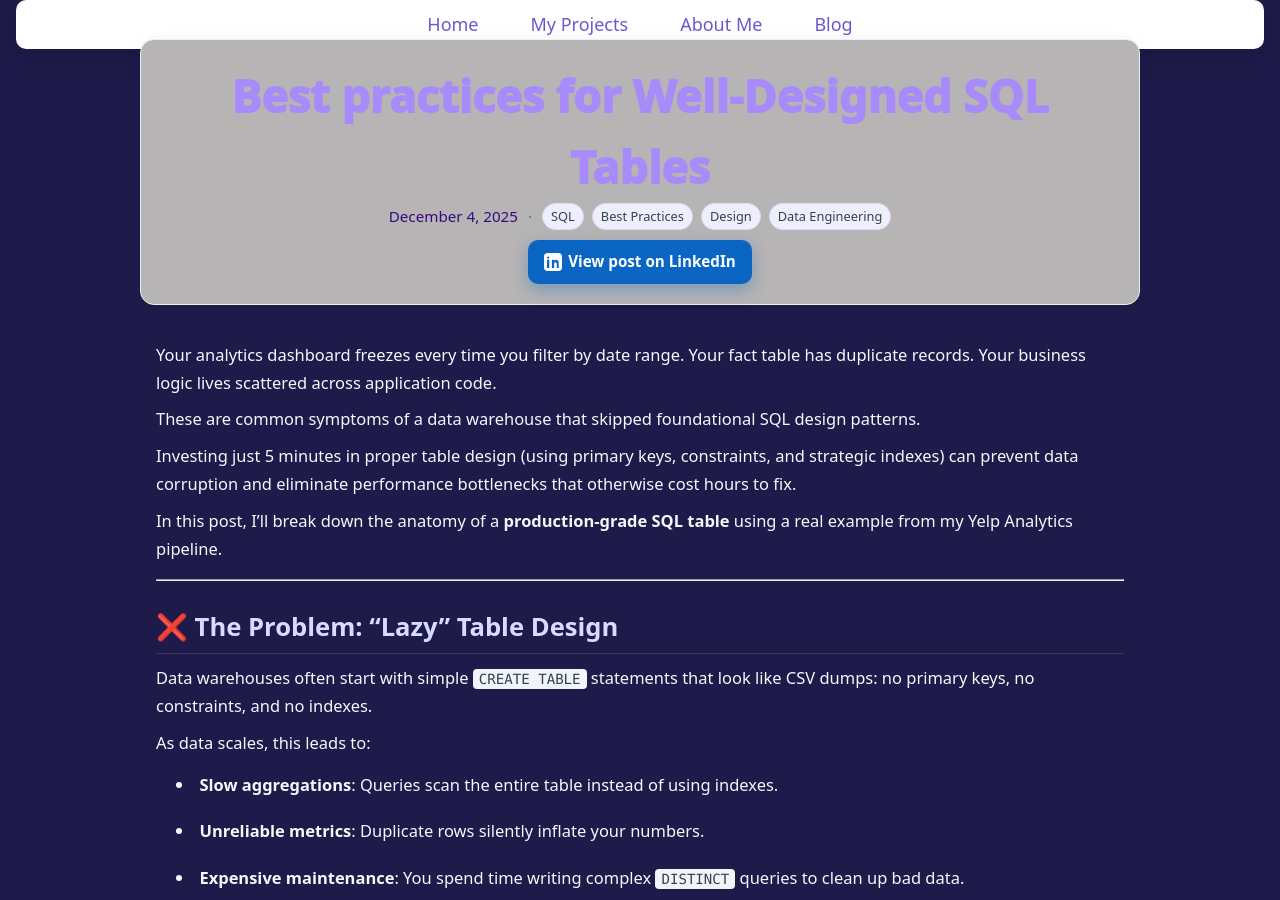
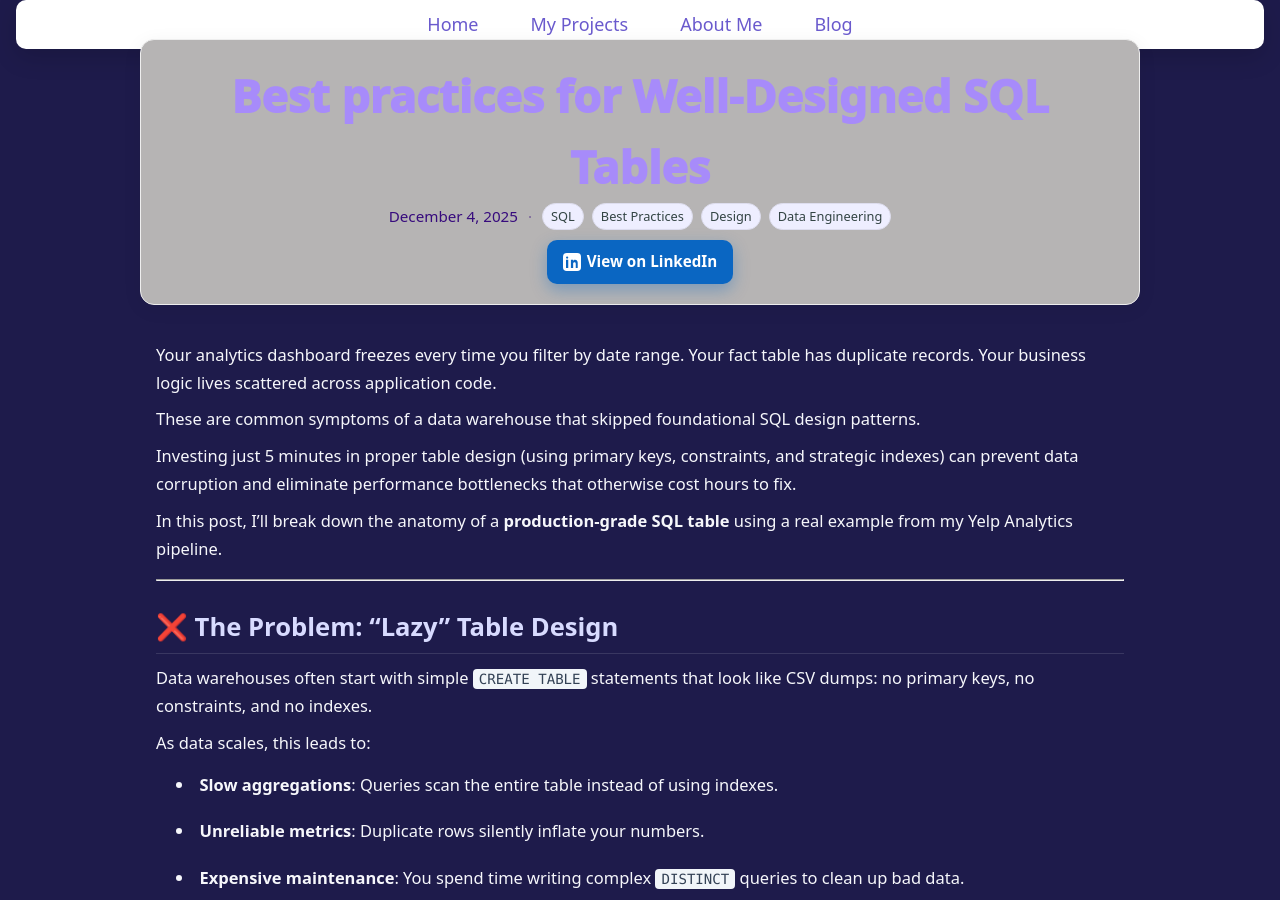
Before and after one commit to aurelpow/portofolio-website, a Jekyll site: the page built from _posts/2025-12-04-sql-table-design.md, in a window 1280 px wide and 900 px high. Built offline with Jekyll 4.4.1, drawn with Linux system fonts in a browser that asks for light colours.

Commit message:
[C009] Updated the  `url` LinkedIn link post sql-table-design

```diff
--- a/_posts/2025-12-04-sql-table-design.md
+++ b/_posts/2025-12-04-sql-table-design.md
@@ -3,8 +3,8 @@
 title: "Best practices for Well-Designed SQL Tables"
 date: 2025-12-04
 links:
-  - label: "View post on LinkedIn"
-    url: "TBD"
+  - label: "View on LinkedIn"
+    url: "https://www.linkedin.com/posts/aur%C3%A9lien-darracq_dataengineering-sql-queryoptmization-activity-7402352455813992449-VtLg?utm_source=share&utm_medium=member_desktop&rcm=ACoAACj8uyMBzeRBxlTvSvVLQzWamr35ArYrhHE"
     kind: linkedin
 tags: [SQL, Best Practices, Design, Data Engineering]
 ---
```
